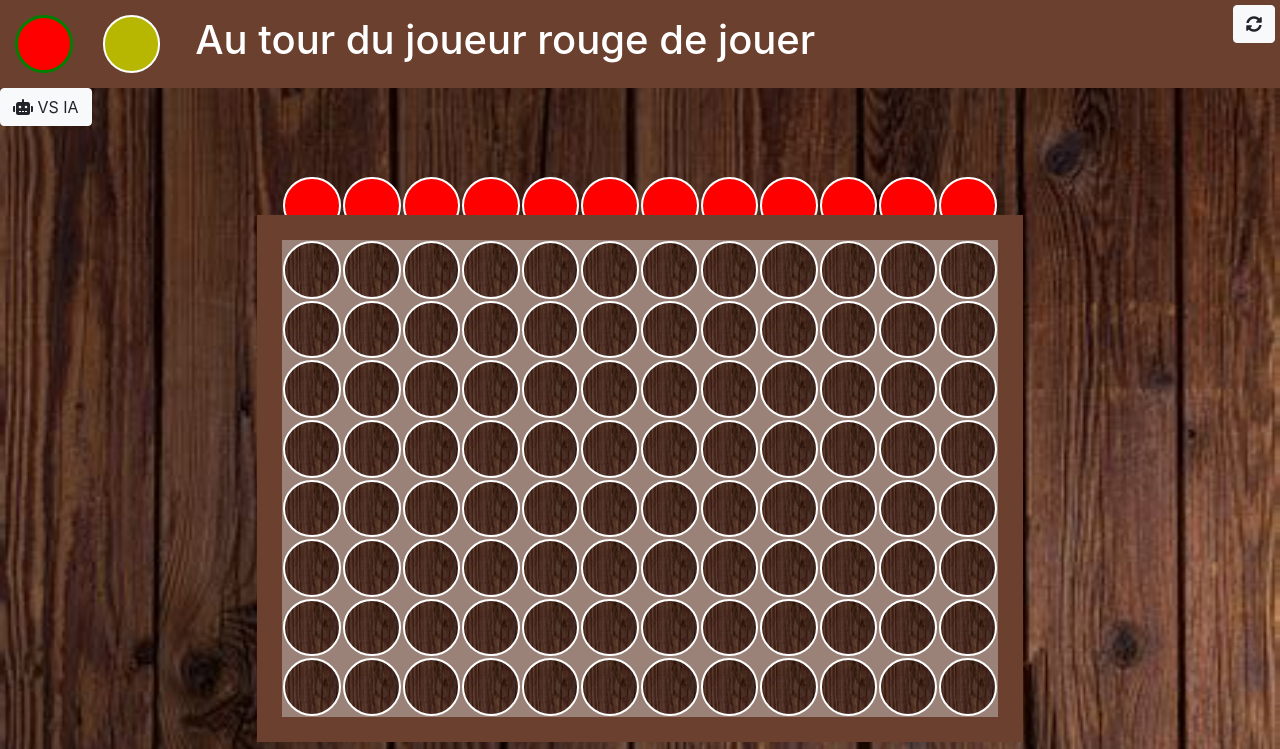
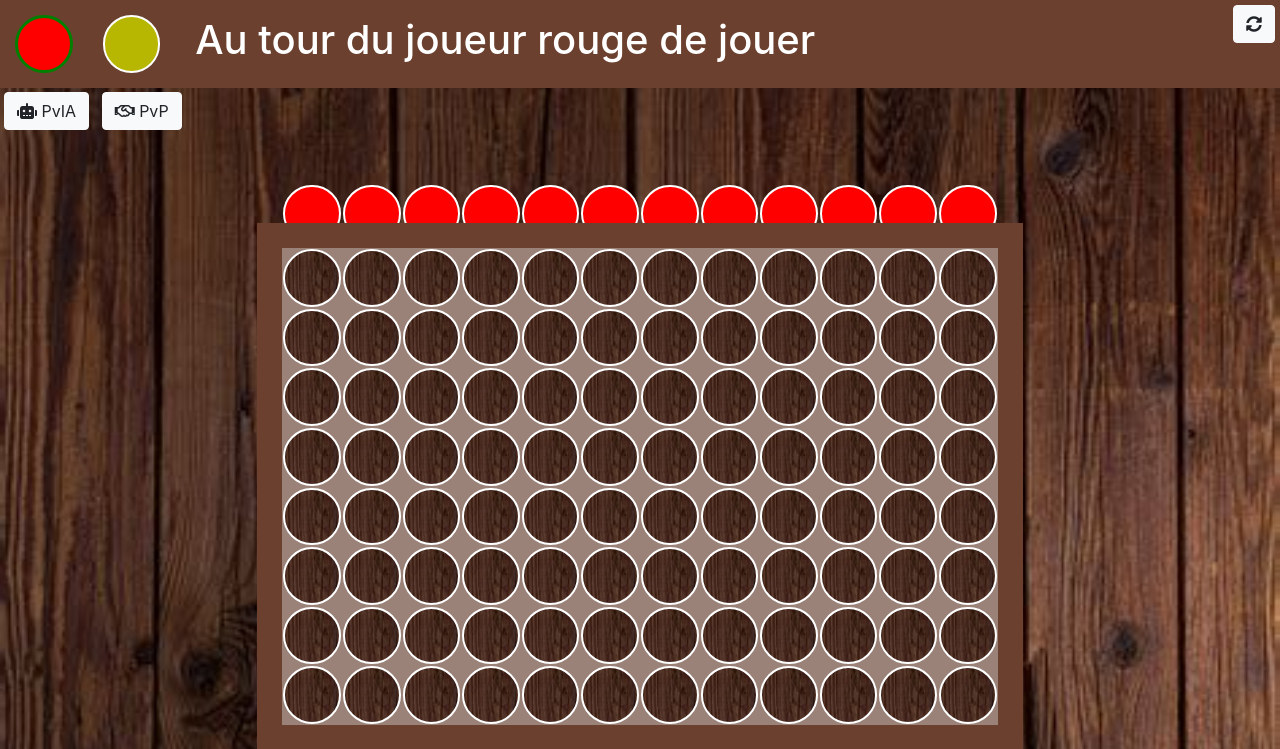
Before and after one commit to TonyLim658/ia_puissance4, a Django app: page / in a window 1280 px wide. Shown: the top 749 px of the page. Run offline with Django 3.2, Linux system fonts and the light colour scheme; some libraries are stand-ins or nearby versions.

Commit message:
pvp / pvia -> on peut choisir qui commence

```diff
--- a/static/static_local/js/main.js
+++ b/static/static_local/js/main.js
@@ -69,6 +69,9 @@ function tokenPress(column) {
                     console.log(data)
 
                     if (data.state == 1){
+
+                        $('.pos.btn').addClass('hidden');
+
                         if (vsia){
                             if(botbegin){
                                 if (data.stateEOG == -1){
@@ -295,14 +298,25 @@ reloadGame = function (ia=false,begin=false){
                 vsia = ia;
                 botbegin = begin;
 
-                $('#messageBox').text("Au tour du joueur rouge jouer ! ");
-
                 $('.view.pos.RED_TOKEN').addClass('active');
                 $('.view.pos.YELLOW_TOKEN').removeClass('active');
 
                 $('.pos.btn').removeClass('YELLOW_TOKEN');
                 $('.pos.btn').removeClass('hidden');
                 $('.pos.btn').addClass('RED_TOKEN');
+
+                if(ia){
+                    if (begin){
+                        $('#messageBox').text("Le robot commencer ! ");
+                        simulateBotPlaying("RED_TOKEN");
+                    }
+                    else {
+                        $('#messageBox').text("Vous pouvez commencer ! ");
+                    }
+                }
+                else{
+                    $('#messageBox').text("Au tour du joueur rouge jouer ! ");
+                }
             }
 
         },
@@ -313,7 +327,14 @@ reloadGame = function (ia=false,begin=false){
       });
 }
 
-gameVsIa = function (botPos){
-    reloadGame(true, botPos);
+gameVsIa = function (){
     $('#whoBegin').modal('show');
 }
+
+iaBegin = function (botPos){
+    reloadGame(true, botPos);
+}
+
+gameVsPlayer = function (){
+    reloadGame(false, false);
+}
--- a/templates/base.html
+++ b/templates/base.html
@@ -35,8 +35,8 @@
 
 		      </div>
 		      <div class="modal-footer">
-		        	<button type="button" class="btn btn-secondary" data-dismiss="modal">Commencer</button>
-				  <button type="button" class="btn btn-secondary" data-dismiss="modal">Laisser le robot commencer</button>
+		        	<button type="button" class="btn btn-secondary" data-dismiss="modal" onclick="iaBegin(false)">Je commence</button>
+				  <button type="button" class="btn btn-secondary" data-dismiss="modal" onclick="iaBegin(true)">Le robot commence</button>
 		      </div>
 		    </div>
 		  </div>
--- a/templates/game.html
+++ b/templates/game.html
@@ -36,6 +36,10 @@
     .hidden{
         visibility: hidden;
     }
+
+    #pvp, #vsia{
+        margin: 4px;
+    }
 </style>
 
 <div class="show">
@@ -52,7 +56,8 @@
 
 <button type="button" class="btn btn-light" id="reloadBtn" onclick="reloadGame()"><i class="fas fa-sync-alt"></i></button>
 
-<button type="button" class="btn btn-light" id="vsia" onclick="gameVsIa(false)"><i class="fas fa-robot"></i>&nbsp;VS IA</button>
+<button type="button" class="btn btn-light" id="vsia" onclick="gameVsIa()"><i class="fas fa-robot"></i>&nbsp;PvIA</button>
+<button type="button" class="btn btn-light" id="pvp" onclick="gameVsPlayer()"><i class="far fa-handshake"></i>&nbsp;PvP</button>
 
 <div class="chooseBtnContent">
 
```
